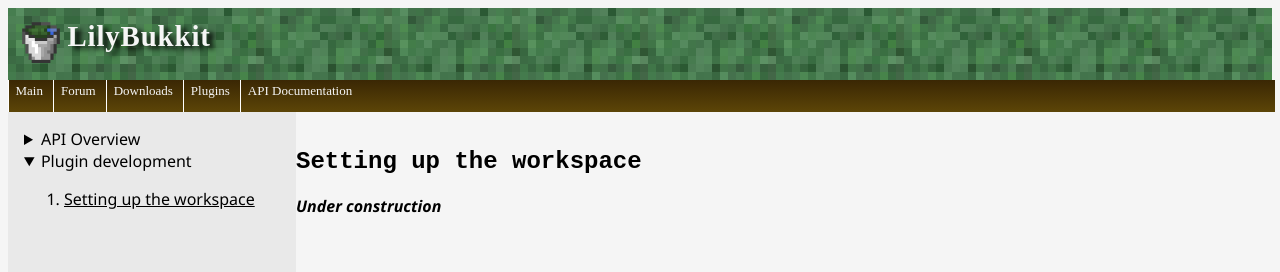
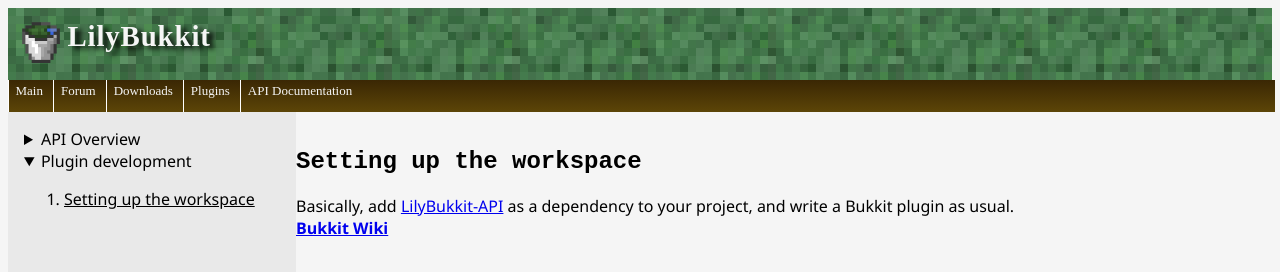
Before and after one commit to LilyBukkit/LilyBukkit.github.io, a plain HTML site: page docs/2_development/1_workspace.html in a window 1280 px wide. Drawn offline with Linux system fonts and the light colour scheme; a web font is replaced by a local one.

Commit message:
Update 1_workspace.html

```diff
--- a/docs/2_development/1_workspace.html
+++ b/docs/2_development/1_workspace.html
@@ -50,7 +50,10 @@
                 <article>
                     <h1>Setting up the workspace</h1>
                     <div>
-                        <b><i>Under construction</i></b>
+                        Basically, add <a href="https://github.com/LilyBukkit/LilyBukkit-API/releases/latest">LilyBukkit-API</a> as a dependency to your project, and write a Bukkit plugin as usual.
+                    </div>
+                    <div>
+                        <b><a href="https://bukkit.fandom.com/wiki/Main_Page">Bukkit Wiki</a></b>
                     </div>
                 </article>
             </main>
```
